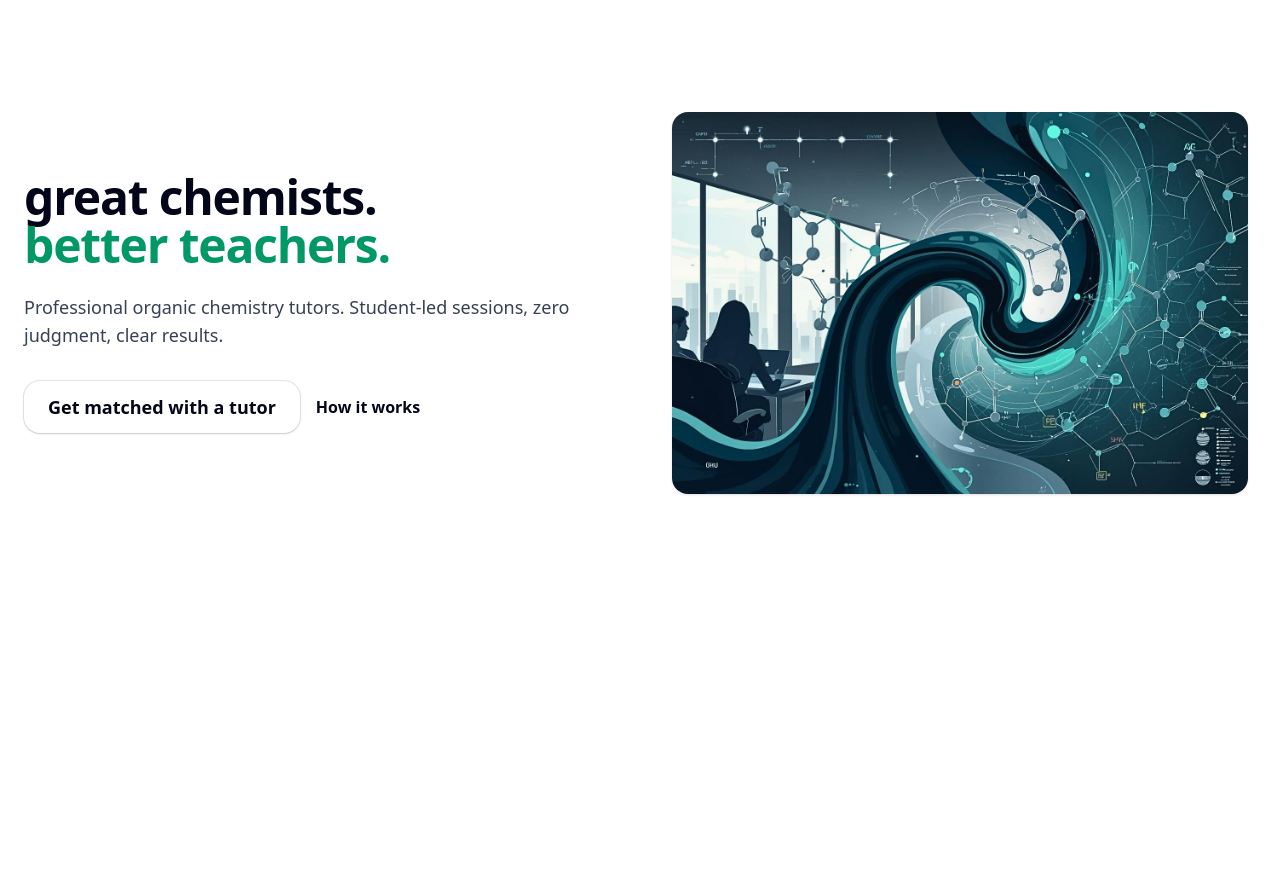
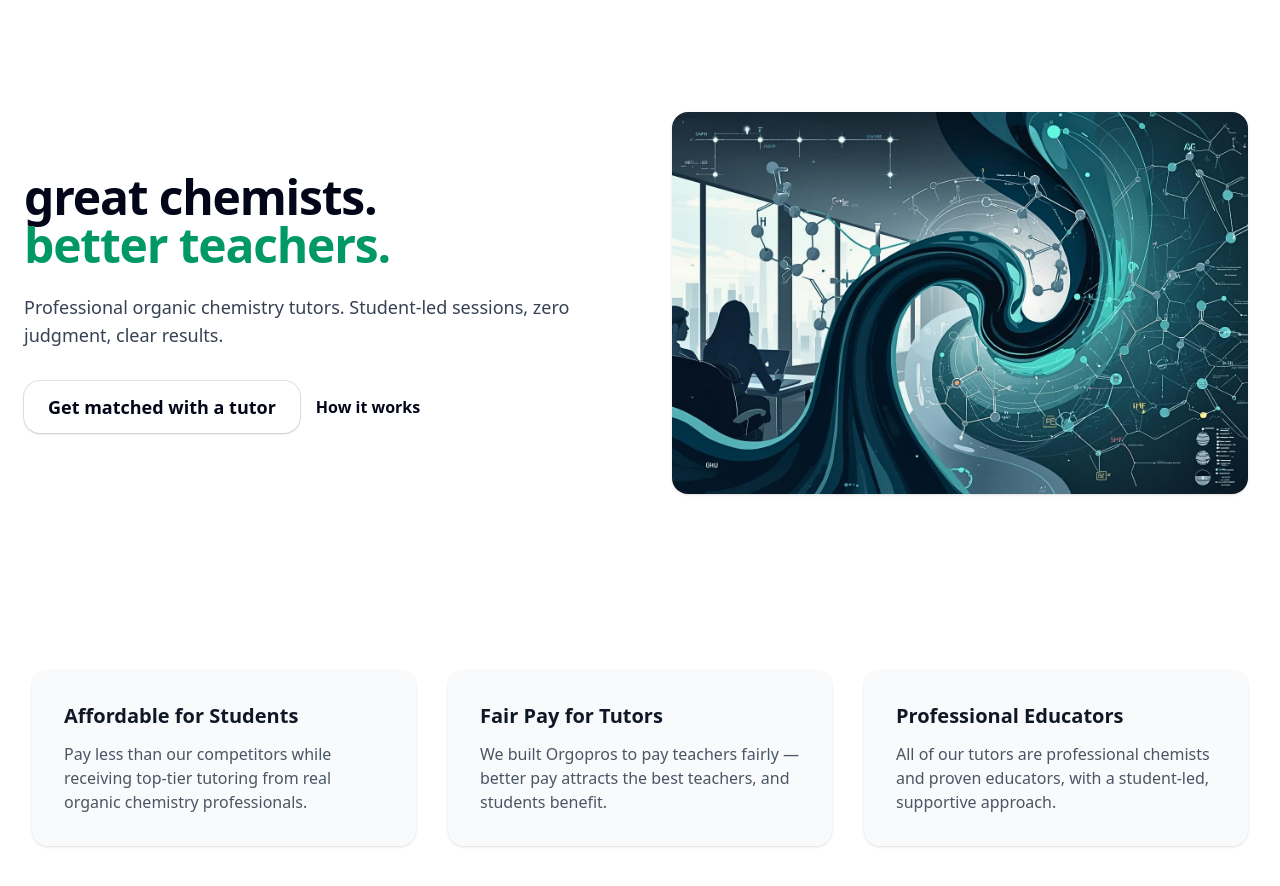
Before and after one commit to chemopolous-cmd/orgopros, a Next.js app: page / in a window 1280 px wide. Shown: the top 886 px of the page. Before the commit the page ends 800 px from the top, so only its background shows below. Built offline with nearby package versions, Linux system fonts and the light colour scheme.

Commit message:
Restore homepage feature blurbs under hero

```diff
--- a/app/page.tsx
+++ b/app/page.tsx
@@ -3,7 +3,45 @@ import Hero from "@/components/Hero";
 export default function Page() {
   return (
     <main className="min-h-screen">
+      {/* Hero section */}
       <Hero />
+
+      {/* Features / text boxes section */}
+      <section className="bg-white py-16">
+        <div className="mx-auto max-w-7xl px-6 lg:px-8">
+          <div className="grid gap-8 sm:grid-cols-2 lg:grid-cols-3">
+            <div className="rounded-2xl bg-gray-50 p-8 shadow-sm">
+              <h3 className="text-xl font-semibold text-gray-900">
+                Affordable for Students
+              </h3>
+              <p className="mt-3 text-gray-600">
+                Pay less than our competitors while receiving top-tier tutoring
+                from real organic chemistry professionals.
+              </p>
+            </div>
+
+            <div className="rounded-2xl bg-gray-50 p-8 shadow-sm">
+              <h3 className="text-xl font-semibold text-gray-900">
+                Fair Pay for Tutors
+              </h3>
+              <p className="mt-3 text-gray-600">
+                We built Orgopros to pay teachers fairly — better pay attracts
+                the best teachers, and students benefit.
+              </p>
+            </div>
+
+            <div className="rounded-2xl bg-gray-50 p-8 shadow-sm">
+              <h3 className="text-xl font-semibold text-gray-900">
+                Professional Educators
+              </h3>
+              <p className="mt-3 text-gray-600">
+                All of our tutors are professional chemists and proven educators,
+                with a student-led, supportive approach.
+              </p>
+            </div>
+          </div>
+        </div>
+      </section>
     </main>
   );
 }
```
